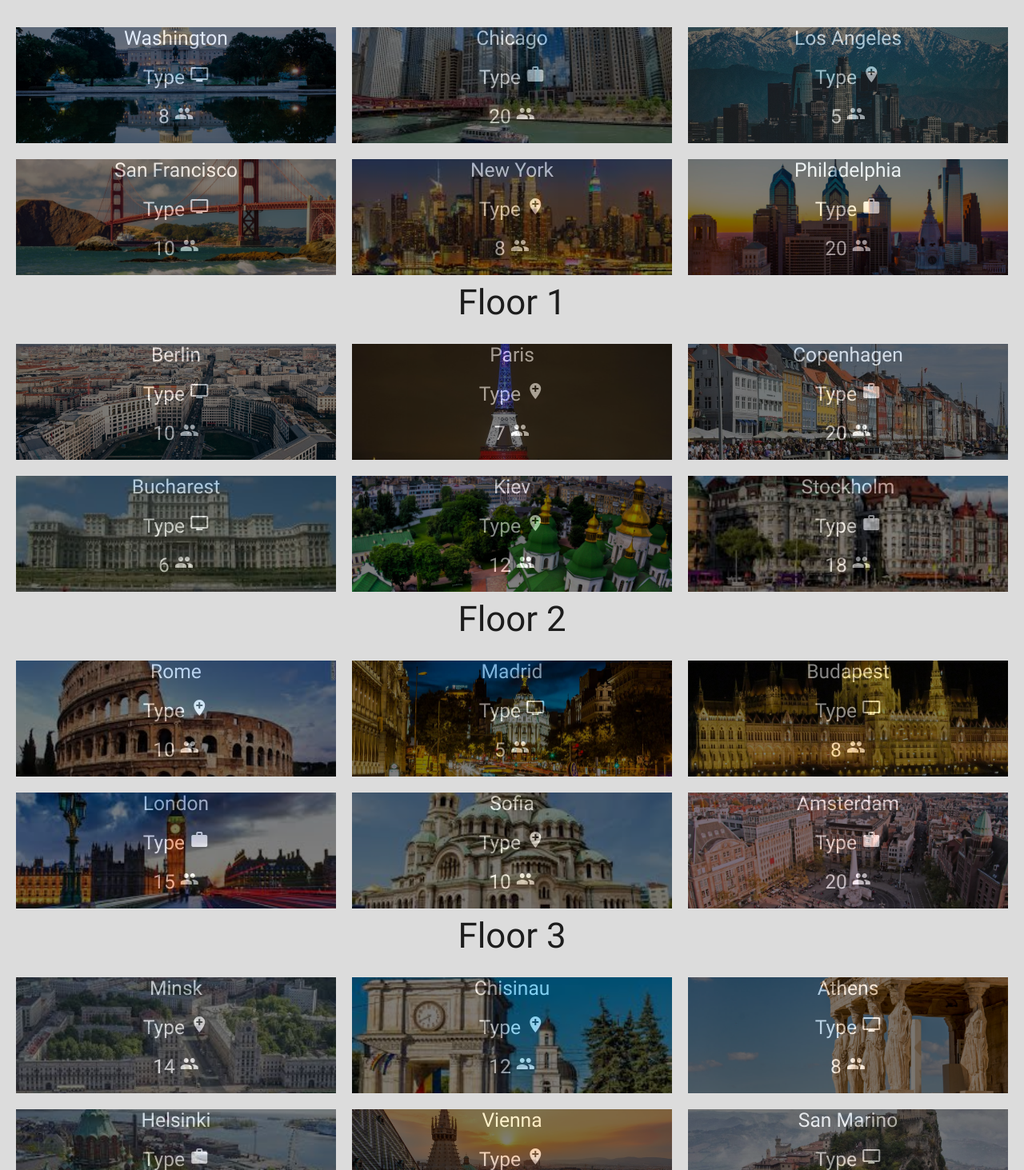
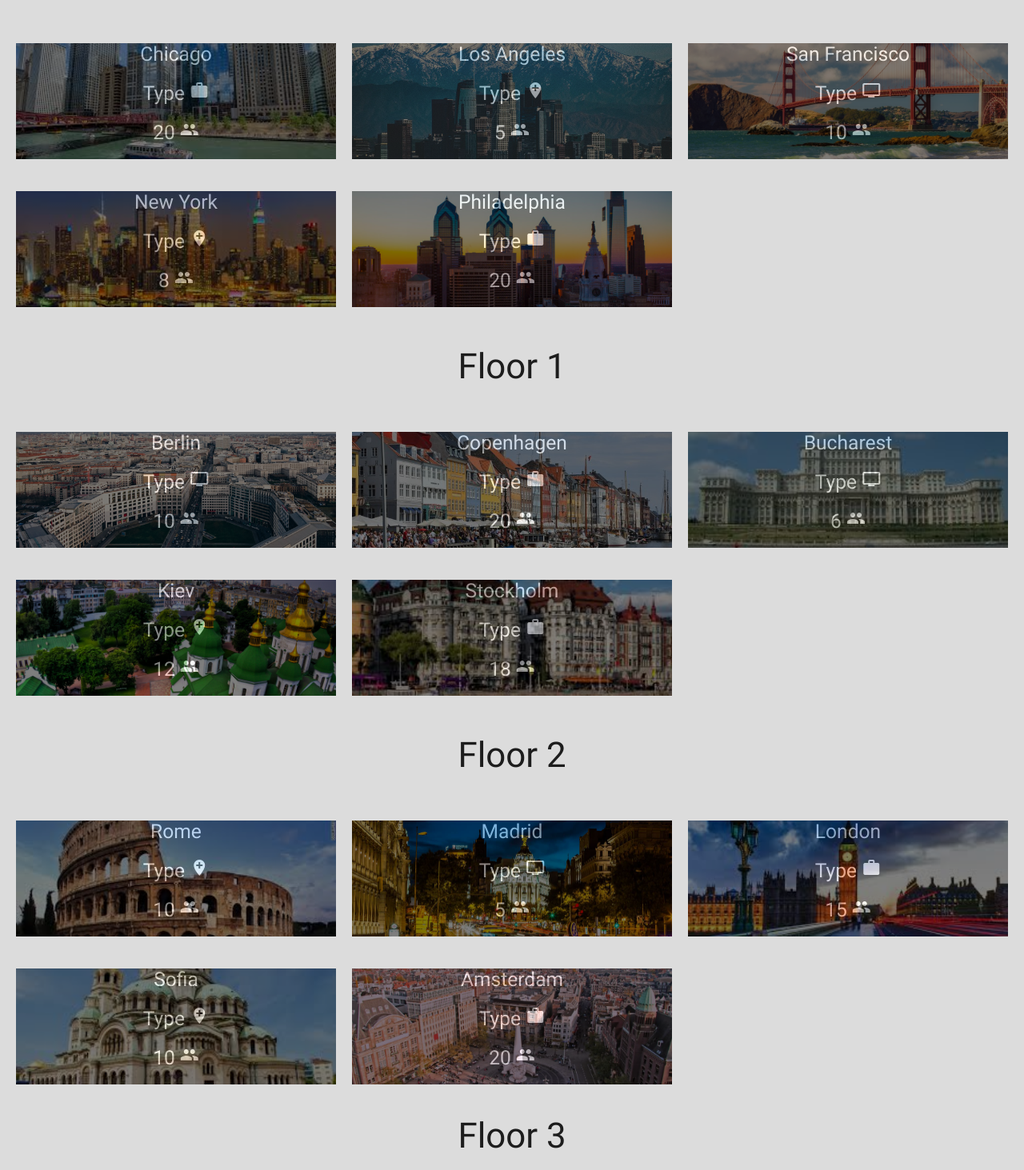
Before and after one commit to cochiletSerban/angularBoilerPlate, an Angular app: page /room-layout in a window 1280 px wide. Shown: the part 107-1570 px from the top of the page at 80% size. Built offline with nearby package versions, Linux system fonts and the light colour scheme; what angular2-fontawesome, angular2-materialize would draw is missing.

Commit message:
Removed some cities

```diff
--- a/src/app/rooms-layout/rooms-layout.component.html
+++ b/src/app/rooms-layout/rooms-layout.component.html
@@ -1,19 +1,10 @@
 <app-nav-bar></app-nav-bar>
 <div class="row" id="container">
-
-
+  <div class="s12 m12 l12">
     <h3> Floor 0 </h3>
-
-    <div class="col s12 m4 l4" id="rooms">
-        <div id="washington" (click)="navigateTo('Washington')">
-          <div id="layer1">
-            <h5>Washington</h5>
-            <h5>Type <i class="material-icons">personal_video</i></h5>
-            <h5>8 <i class="material-icons">group</i></h5>
-          </div>
-        </div>
-    </div>
-
+  </div>
+</div>
+<div class="row" id="container">
     <div class="col s12 m4 l4" id="rooms">
         <div id="chicago" (click)="navigateTo('Chicago')">
           <div id="layer1">
@@ -43,8 +34,9 @@
           </div>
         </div>
     </div>
-
-    <div class="col s12 m4 l4" id="rooms">
+</div>
+<div class="row center-align" id="container">
+    <div class="col s12 m4" id="rooms">
         <div id="new_york" (click)="navigateTo('New York')">
           <div id="layer1">
             <h5>New York</h5>
@@ -54,7 +46,7 @@
         </div>
     </div>
 
-    <div class="col s12 m4 l4" id="rooms">
+    <div class="col s12 m4" id="rooms">
         <div id="philadelphia" (click)="navigateTo('Philadelphia')">
           <div id="layer1">
             <h5>Philadelphia</h5>
@@ -63,8 +55,15 @@
           </div>
         </div>
     </div>
+</div>
 
-    <h3> Floor 1 </h3>
+<div class="row" id="container">
+    <div class="col s12 m12 l16">
+      <h3> Floor 1 </h3>
+    </div>
+</div>
+
+<div class="row" id="container">
     <div class="col s12 m4 l4" id="rooms">
       <div id="berlin" (click)="navigateTo('Berlin')">
         <div id="layer1">
@@ -75,15 +74,7 @@
       </div>
     </div>
 
-    <div class="col s12 m4 l4" id="rooms">
-      <div id="paris" (click)="navigateTo('Paris')">
-        <div id="layer1">
-          <h5>Paris</h5>
-          <h5>Type <i class="material-icons">add_location</i></h5>
-          <h5>7 <i class="material-icons">group</i></h5>
-        </div>
-      </div>
-    </div>
+
 
     <div class="col s12 m4 l4" id="rooms">
         <div id="copenhagen" (click)="navigateTo('Copenhagen')">
@@ -104,7 +95,8 @@
           </div>
       </div>
     </div>
-
+</div>
+  <div class="row" id="container">
     <div class="col s12 m4 l4" id="rooms">
       <div id="kiev" (click)="navigateTo('Kiev')" >
         <div id="layer1">
@@ -124,10 +116,14 @@
         </div>
       </div>
     </div>
+  </div>
 
-
-    <h3> Floor 2 </h3>
-
+  <div class="row" id="container">
+    <div class="col s12 m12 l12">
+      <h3> Floor 2 </h3>
+    </div>
+  </div>
+  <div class="row" id="container">
     <div class="col s12 m4 l4" id="rooms">
         <div id="rome" (click)="navigateTo('Rome')">
           <div id="layer1">
@@ -149,16 +145,6 @@
     </div>
 
     <div class="col s12 m4 l4" id="rooms">
-        <div id="budapest" (click)="navigateTo('Budapest')">
-          <div id="layer1">
-            <h5>Budapest</h5>
-            <h5>Type <i class="material-icons">personal_video</i></h5>
-            <h5>8 <i class="material-icons">group</i></h5>
-          </div>
-        </div>
-    </div>
-
-    <div class="col s12 m4 l4" id="rooms">
         <div id="london" (click)="navigateTo('London')">
           <div id="layer1">
             <h5>London</h5>
@@ -167,7 +153,8 @@
           </div>
         </div>
     </div>
-
+  </div>
+  <div class="row" id="container">
     <div class="col s12 m4 l4" id="rooms">
         <div id="sofia" (click)="navigateTo('Sofia')">
           <div id="layer1">
@@ -187,9 +174,13 @@
           </div>
         </div>
     </div>
-
-    <h3 > Floor 3 </h3>
-
+  </div>
+  <div class="row" id="container">
+    <div class="s12 m4 l4">
+      <h3> Floor 3 </h3>
+    </div>
+  </div>
+  <div class="row" id="container">
     <div class="col s12 m4 l4" id="rooms">
         <div id="minsk" (click)="navigateTo('Minsk')">
           <div id="layer1">
@@ -200,15 +191,6 @@
         </div>
     </div>
 
-    <div class="col s12 m4 l4" id="rooms">
-        <div id="chisinau" (click)="navigateTo('Chisinau')">
-          <div id="layer1">
-            <h5>Chisinau</h5>
-            <h5>Type <i class="material-icons">add_location</i></h5>
-            <h5>12 <i class="material-icons">group</i></h5>
-          </div>
-        </div>
-    </div>
 
     <div class="col s12 m4 l4" id="rooms">
         <div id="athens" (click)="navigateTo('Athens')">
@@ -229,7 +211,8 @@
           </div>
         </div>
     </div>
-
+  </div>
+  <div class="row" id="container">
     <div class="col s12 m4 l4" id="rooms">
         <div id="vienna" (click)="navigateTo('Vienna')">
           <div id="layer1">
@@ -250,5 +233,4 @@
         </div>
     </div>
 
-
-</div>
+  </div>
```
